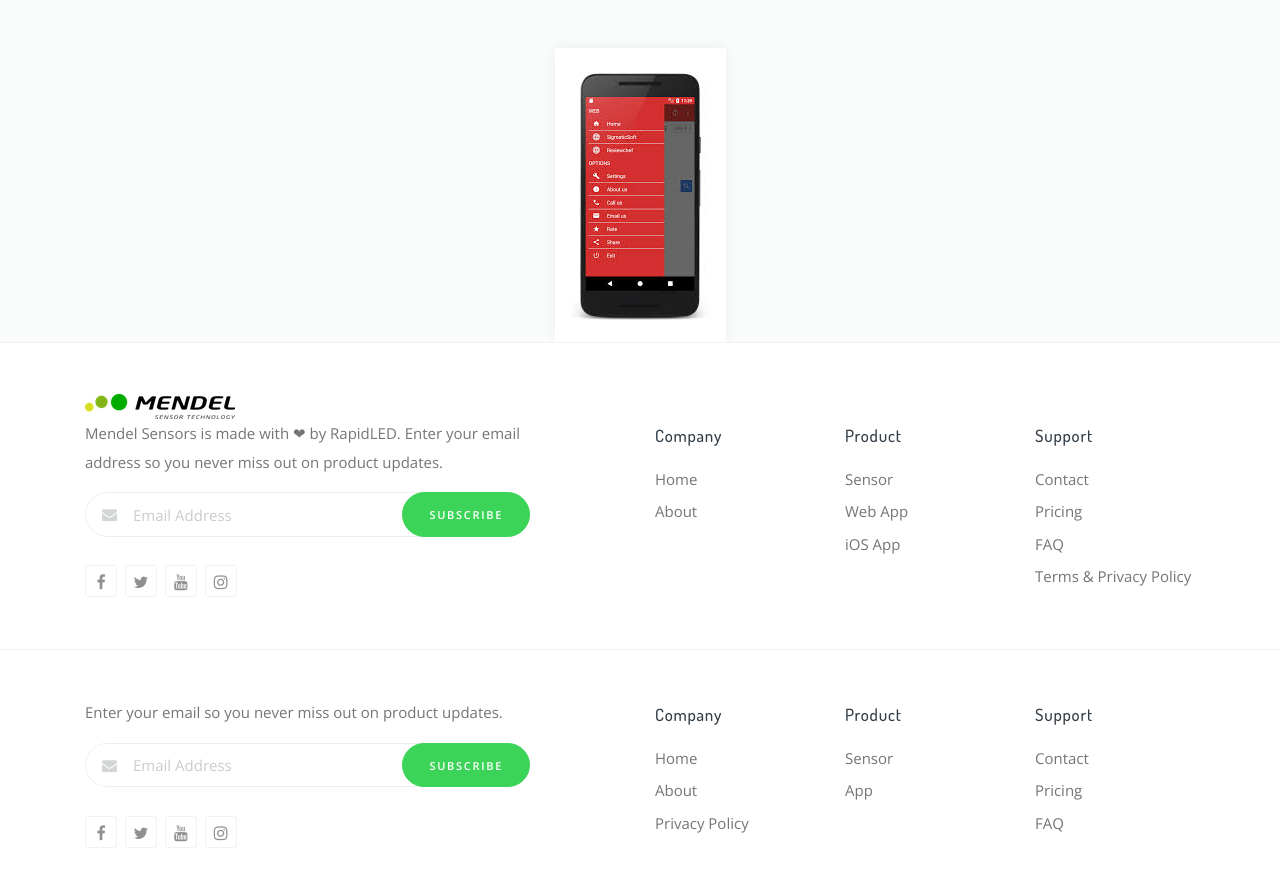
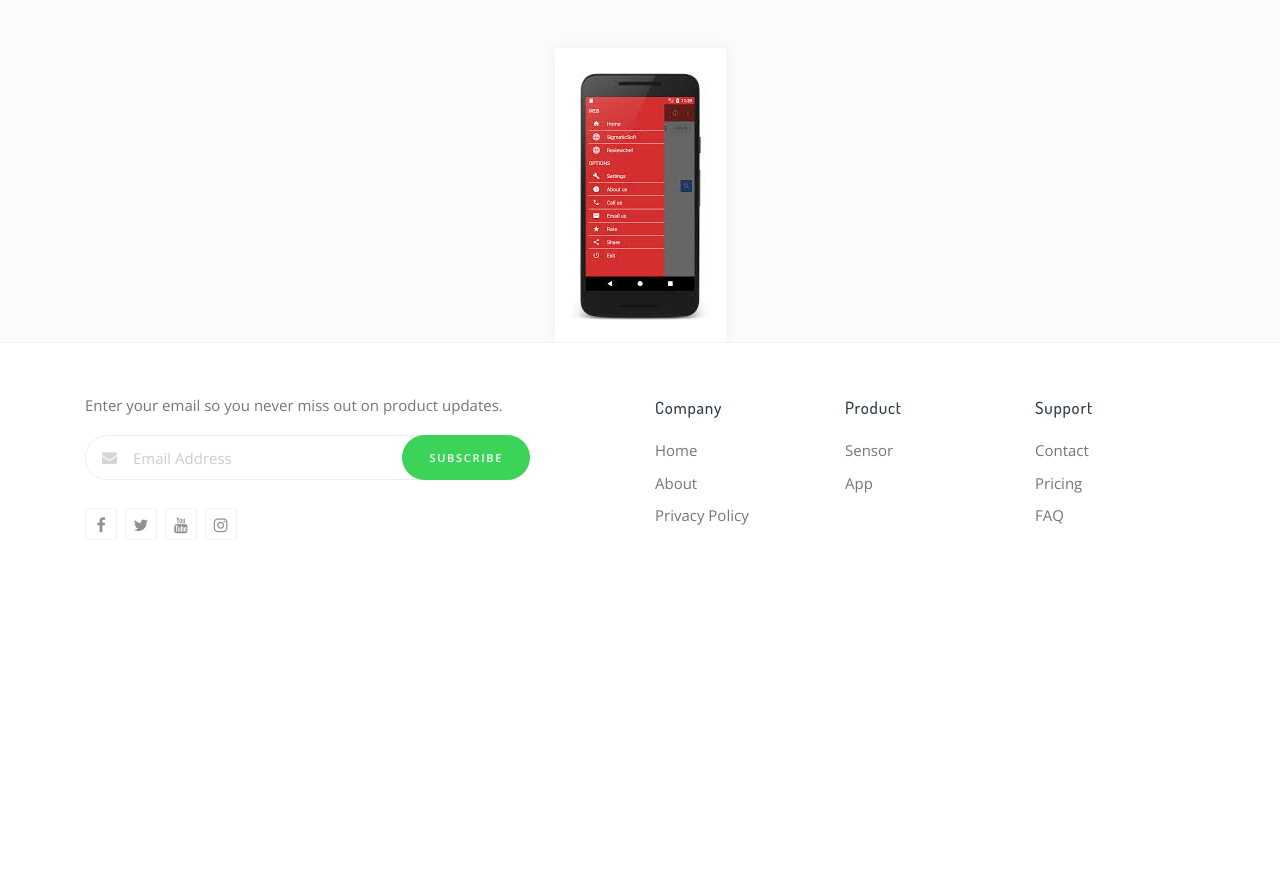
Before and after one commit to mendelsensors/marketing_page, a Jekyll site: the page built from app/index.html, in a window 1280 px wide and 900 px high, scrolled down 1946 px. Shown: the top 887 px of the window. Built offline with Jekyll 4.4.1, drawn with Linux system fonts in a browser that asks for light colours; after the commit the page ends 2538 px from its top, so only the background shows below that.

Commit message:
got rid of duplicate footer in app page

```diff
--- a/app/index.html
+++ b/app/index.html
@@ -103,67 +103,3 @@ layout: default
   </div>
 </section>
 <!-- /.screenshots -->
-
-<!-- Footer -->
-<footer class="footer py-7">
-  <div class="container">
-    <div class="row">
-
-      <div class="col-12">
-        <a href="/"><img src="../assets/img/Logo-Horizontal-Gradient.png" alt="logo"></a>
-      </div>
-
-      <div class="col-xl-5">
-        <p>Mendel Sensors is made with ❤ by RapidLED. Enter your email address so you never miss out on product updates.</p>
-        <form class="input-round justify-content-center justify-content-lg-end" action="https://mendelsensors.us20.list-manage.com/subscribe/post?u=2c2ca69c2e81f29f6f7fe6b6d&amp;id=d442c49b18" method="post" target="_blank">
-          <div class="input-group">
-            <div class="input-group-prepend">
-              <span class="input-group-text"><i class="fa fa-envelope"></i></span>
-            </div>
-            <input type="text" name="EMAIL" class="form-control" placeholder="Email Address">
-            <span class="input-group-append">
-              <button class="btn btn-success">Subscribe</button>
-            </span>
-          </div>
-        </form>
-        <br />
-        <div class="social social-bordered">
-          <a class="social-facebook" href="#"><i class="fa fa-facebook"></i></a>
-          <a class="social-twitter" href="#"><i class="fa fa-twitter"></i></a>
-          <a class="social-youtube" href="#"><i class="fa fa-youtube"></i></a>
-          <a class="social-instagram" href="#"><i class="fa fa-instagram"></i></a>
-        </div>
-        <hr class="d-xl-none">
-      </div>
-
-      <div class="col-4 col-xl-2 offset-xl-1">
-        <h6 class="mb-4 mt-1"><strong>Company</strong></h6>
-        <div class="nav flex-column">
-          <a class="nav-link" href="/">Home</a>
-          <a class="nav-link" href="/about">About</a>
-        </div>
-      </div>
-
-      <div class="col-4 col-xl-2">
-        <h6 class="mb-4 mt-1"><strong>Product</strong></h6>
-        <div class="nav flex-column">
-          <a class="nav-link" href="/airsensor">Sensor</a>
-          <a class="nav-link" href="/webapp">Web App</a>
-          <a class="nav-link" href="/iosapp">iOS App</a>
-        </div>
-      </div>
-
-      <div class="col-4 col-xl-2">
-        <h6 class="mb-4 mt-1"><strong>Support</strong></h6>
-        <div class="nav flex-column">
-          <a class="nav-link" href="/contact">Contact</a>
-          <a class="nav-link" href="/pricing">Pricing</a>
-          <a class="nav-link" href="/faq">FAQ</a>
-          <a class="nav-link" href="/terms">Terms & Privacy Policy</a>
-        </div>
-      </div>
-
-    </div>
-  </div>
-</footer>
-<!-- /.footer -->
```
